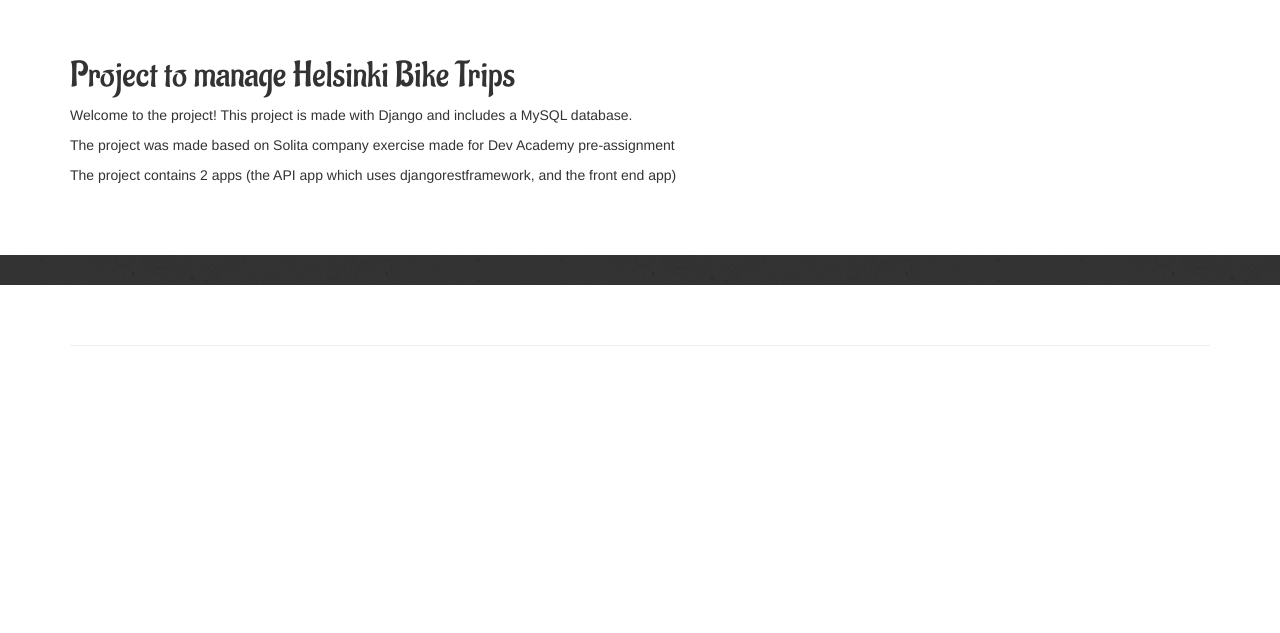
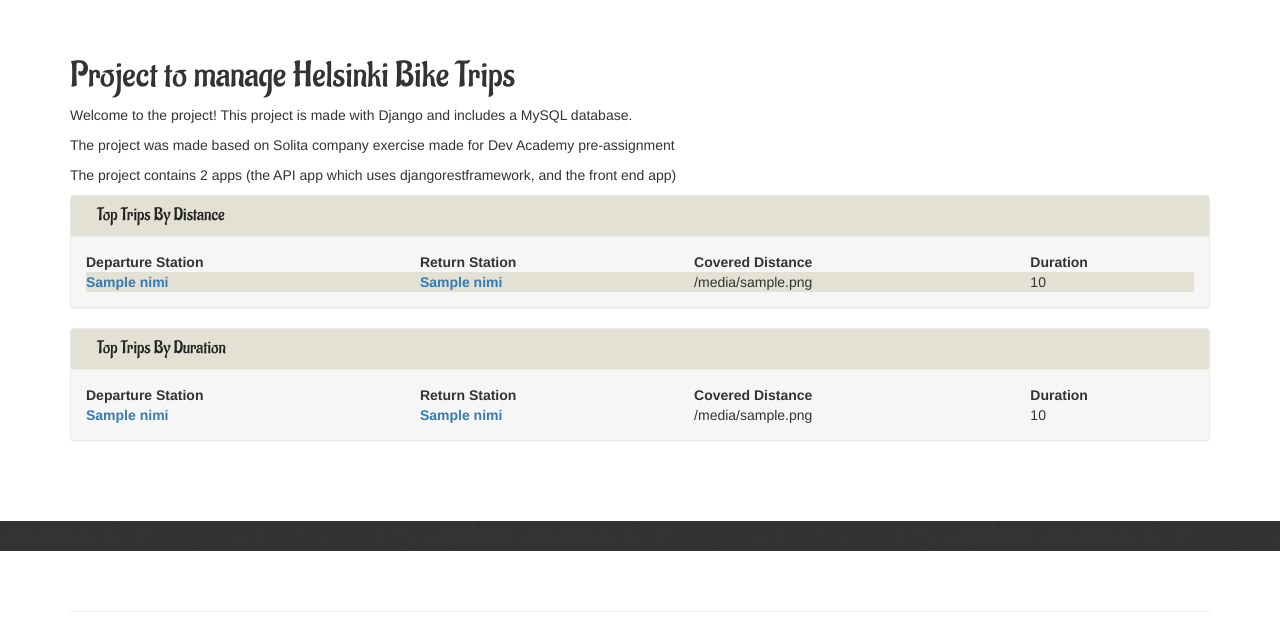
Before and after one commit to ahmedeleven/bikeapp, a Django app: page / in a window 1280 px wide. Shown: the part 230-863 px from the top of the page. Before the commit the page ends 576 px from the top, so only its background shows below. Run offline with Django 5.2, Linux system fonts and the light colour scheme; tables that the repository leaves empty hold one stand-in row (values such as "Sample post"); a database or web service that is not in the repository returns one stand-in record (values such as "Sample title"); data that the repository does not hold is empty; some libraries are stand-ins or nearby versions.

Commit message:
Updating homepage with top trips

```diff
--- a/apis/views.py
+++ b/apis/views.py
@@ -52,7 +52,7 @@
 	trips_df["duration"] = trips_df["duration"].fillna(0)
 
 	# Exclude trips that lasts less than 10 seconds and trips with less than 10 meters distance
-	trips_df = trips_df.drop(trips_df[(trips_df["duration"] <= 10) & (trips_df["covered_distance"] <= 10)].index)
+	trips_df = trips_df.drop(trips_df[(trips_df["duration"] <= 10) | (trips_df["covered_distance"] <= 10)].index)
 
 
 	# Get a list of trip objects
@@ -103,7 +103,7 @@
 	trips_sample["duration"] = trips_sample["duration"].fillna(0)
 
 	# Exclude trips that lasts less than 10 seconds and trips with less than 10 meters distance
-	trips_sample = trips_sample.drop(trips_sample[(trips_sample["duration"] <= 10) & (trips_sample["covered_distance"] <= 10)].index)
+	trips_sample = trips_sample.drop(trips_sample[(trips_sample["duration"] <= 10) | (trips_sample["covered_distance"] <= 10)].index)
 
 
 	# Get a list of trip objects
--- a/frontend/templates/frontend/home.html
+++ b/frontend/templates/frontend/home.html
@@ -8,4 +8,112 @@
 <p>The project was made based on Solita company exercise made for Dev Academy pre-assignment</p>
 
 <p>The project contains 2 apps (the API app which uses djangorestframework, and the front end app)</p>
+
+
+<div class="panel panel-default manage_container panel-custom-primary">
+
+
+	<div class="panel-heading">
+			<h4>Top Trips By Distance</h4>
+	</div>
+
+	<div class="panel-body">
+			<table class="table-responsive table_custom_manage">
+				<thead>
+					<tr>
+						<th>Departure Station</th>
+						<th>Return Station</th>
+						<th>Covered Distance</th>
+						<th>Duration</th>
+					</tr>
+				</thead>
+				<tbody>
+						{% if trips_by_distance %}
+						    {% for trip in trips_by_distance.trips %}
+						    <tr>
+						    	<td><a href="{% url 'station_details' trip.departure_station.id %}" class="link_item">{{trip.departure_station.nimi}}</a></td>
+						        <td><a href="{% url 'station_details' trip.return_station.id %}" class="link_item">{{trip.return_station.nimi}}</a></td>
+						        <td>{{trip.covered_distance}}</td>
+						        <td>{{trip.duration}}</td>
+						    </tr>
+						    {% endfor %}
+						{% else %}
+						    <p>There are no trips</p>
+						{% endif %}
+
+
+				</tbody>
+			</table>
+
+
+
+
+
+	</div>
+
+</div>
+
+
+
+
+
+
+
+
+
+
+
+
+
+
+
+
+
+<div class="panel panel-default manage_container panel-custom-primary">
+
+
+	<div class="panel-heading">
+			<h4>Top Trips By Duration</h4>
+	</div>
+
+	<div class="panel-body">
+			<table class="table-responsive table_custom_manage">
+				<thead>
+					<tr>
+						<th>Departure Station</th>
+						<th>Return Station</th>
+						<th>Covered Distance</th>
+						<th>Duration</th>
+					</tr>
+				</thead>
+				<tbody>
+						{% if trips_by_duration %}
+						    {% for trip in trips_by_duration.trips %}
+						    <tr>
+						    	<td><a href="{% url 'station_details' trip.departure_station.id %}" class="link_item">{{trip.departure_station.nimi}}</a></td>
+						        <td><a href="{% url 'station_details' trip.return_station.id %}" class="link_item">{{trip.return_station.nimi}}</a></td>
+						        <td>{{trip.covered_distance}}</td>
+						        <td>{{trip.duration}}</td>
+						    </tr>
+						    {% endfor %}
+						{% else %}
+						    <p>There are no trips</p>
+						{% endif %}
+
+
+				</tbody>
+			</table>
+
+
+
+
+
+	</div>
+
+</div>
+
+
+
+
+
 {% endblock %}
--- a/frontend/views.py
+++ b/frontend/views.py
@@ -68,4 +68,8 @@
 
 # Get station details
 def home(request):
-	return render(request, "frontend/home.html")
+	get_trips_by_duration = requests.get(SERVER_URL+'api/trips/top_duration/5')
+	trips_by_duration = get_trips_by_duration.json()
+	get_trips_by_distance = requests.get(SERVER_URL+'api/trips/top_distance/5')
+	trips_by_distance = get_trips_by_distance.json()
+	return render(request, "frontend/home.html", {'trips_by_duration':trips_by_duration, 'trips_by_distance':trips_by_distance})
```
Also changed, not shown: 1 other file.
